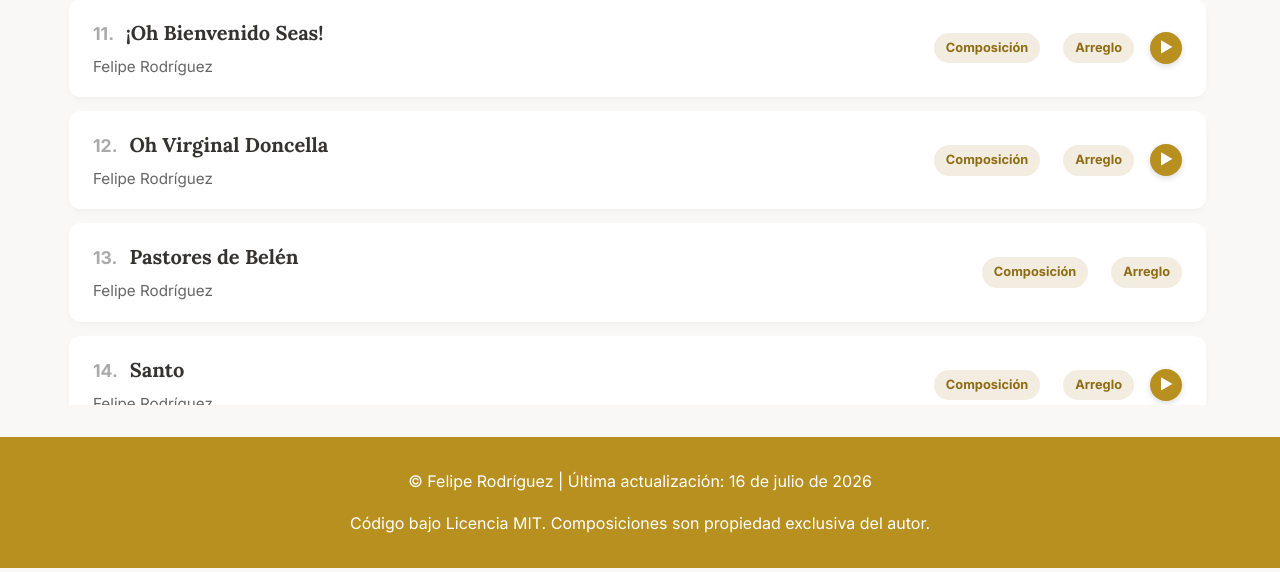
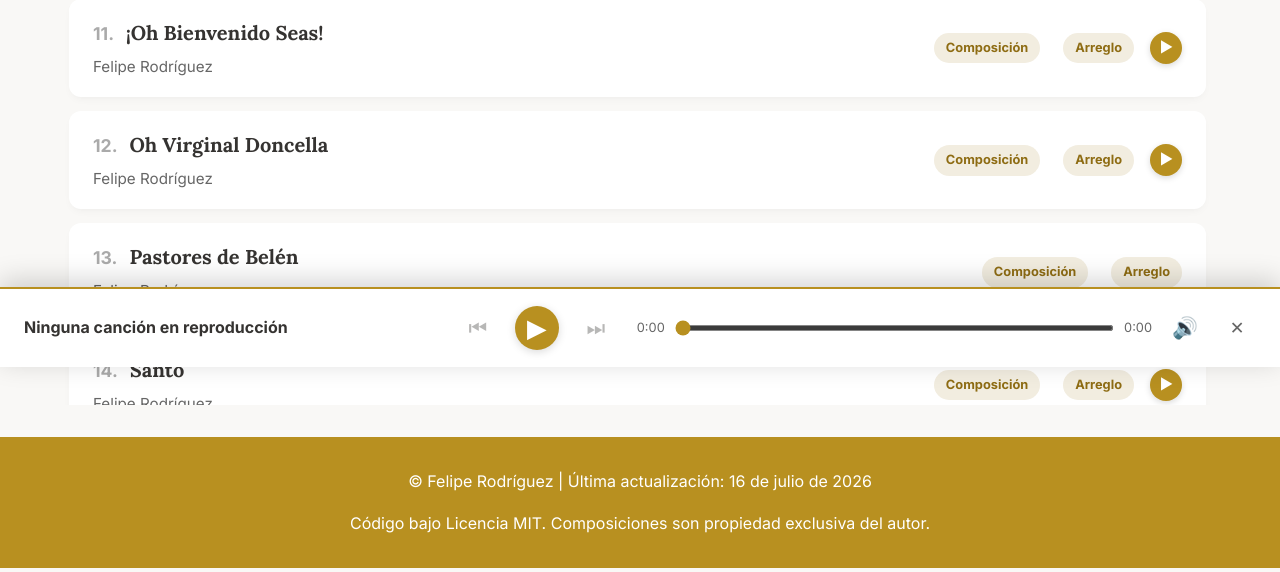
Before and after one commit to feliperodriguezborquez/mi_musica_app, a Flask app: page /arreglos in a window 1280 px wide. Shown: the part 1444-2016 px from the top of the page. Run offline with Flask 3, Linux system fonts and the light colour scheme; some libraries are stand-ins or nearby versions.

Commit message:
style: mostrar barra del reproductor flotante por defecto con placeholder

```diff
--- a/templates/base.html
+++ b/templates/base.html
@@ -71,14 +71,14 @@
 
     {% if FEATURES['floating_player'] %}
     <!-- ====== REPRODUCTOR FLOTANTE ====== -->
-    <div id="floating-player" class="floating-player hidden">
+    <div id="floating-player" class="floating-player">
         <div class="fp-song-info">
-            <span id="fp-title" class="fp-title">—</span>
+            <span id="fp-title" class="fp-title">Ninguna canción en reproducción</span>
         </div>
         <div class="fp-controls">
-            <a id="fp-prev" href="#" class="fp-btn fp-skip" title="Anterior">⏮</a>
+            <a id="fp-prev" href="#" class="fp-btn fp-skip" title="Anterior" style="opacity: 0.35;">⏮</a>
             <button id="fp-play" class="fp-btn fp-play-btn" title="Play/Pausa">▶</button>
-            <a id="fp-next" href="#" class="fp-btn fp-skip" title="Siguiente">⏭</a>
+            <a id="fp-next" href="#" class="fp-btn fp-skip" title="Siguiente" style="opacity: 0.35;">⏭</a>
         </div>
         <div class="fp-right">
             <div class="fp-progress-container">
@@ -94,22 +94,16 @@
 
 <script>
 // ─── window.FP: definido ANTES de DOMContentLoaded ────────────────────────
-// composicion.html llama a FP.init() al cargar la página. Si lo pusiéramos
-// dentro de DOMContentLoaded, habría una carrera — el listener de composicion.html
-// puede dispararse antes. Con este patrón de cola (queue), funciona siempre.
 const _fmt = s => { s = Math.floor(s || 0); return `${Math.floor(s/60)}:${String(s%60).padStart(2,'0')}`; };
 
 window.FP = {
     audio: null,
-    _queue: null,
+    _pending: null,
 
-    /** Llamado desde composicion.html al cargar la página */
     init(audioEl, title, prevUrl, nextUrl) {
         this.audio = audioEl;
         this._pending = { title, prevUrl, nextUrl };
-        if (document.readyState !== 'loading') {
-            this._setup();
-        }
+        this._setup();
     },
 
     _setup() {
@@ -117,15 +111,16 @@ window.FP = {
         const { title, prevUrl, nextUrl } = this._pending;
         this._pending = null;
 
-        const fp      = document.getElementById('floating-player');
         const fpTitle = document.getElementById('fp-title');
         const fpPrev  = document.getElementById('fp-prev');
         const fpNext  = document.getElementById('fp-next');
 
         if (fpTitle) fpTitle.textContent = title;
-        if (fpPrev)  { fpPrev.href  = prevUrl || '#'; fpPrev.style.opacity  = prevUrl  ? '1' : '0.3'; }
-        if (fpNext)  { fpNext.href  = nextUrl || '#'; fpNext.style.opacity  = nextUrl  ? '1' : '0.3'; }
-        if (fp)      fp.classList.remove('hidden');
+        if (fpPrev)  { fpPrev.href  = prevUrl || '#'; fpPrev.style.opacity  = prevUrl  ? '1' : '0.35'; }
+        if (fpNext)  { fpNext.href  = nextUrl || '#'; fpNext.style.opacity  = nextUrl  ? '1' : '0.35'; }
+
+        const fp = document.getElementById('floating-player');
+        if (fp) fp.style.display = 'flex';
 
         this._bindAudio();
     },
@@ -162,7 +157,6 @@ window.FP = {
 
 document.addEventListener('DOMContentLoaded', function() {
 
-    // Si FP.init() ya fue llamado (caso normal), completar el setup ahora
     if (window.FP._pending) window.FP._setup();
 
     // ─── Botones del Reproductor Flotante ────────────────────────────────────
```
